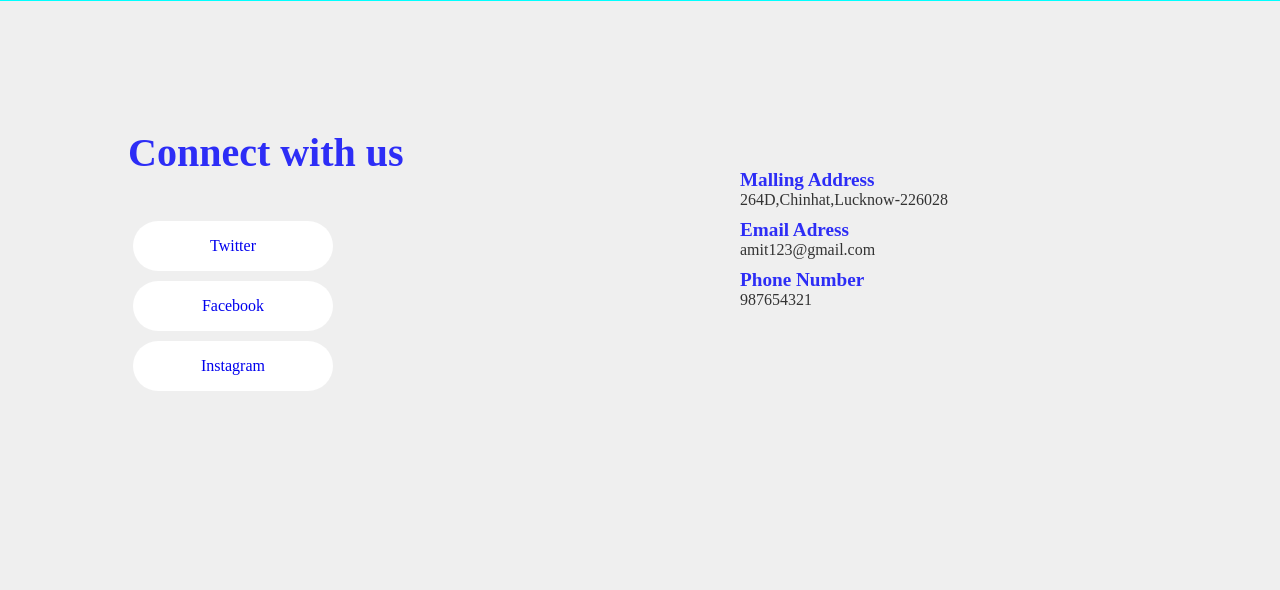
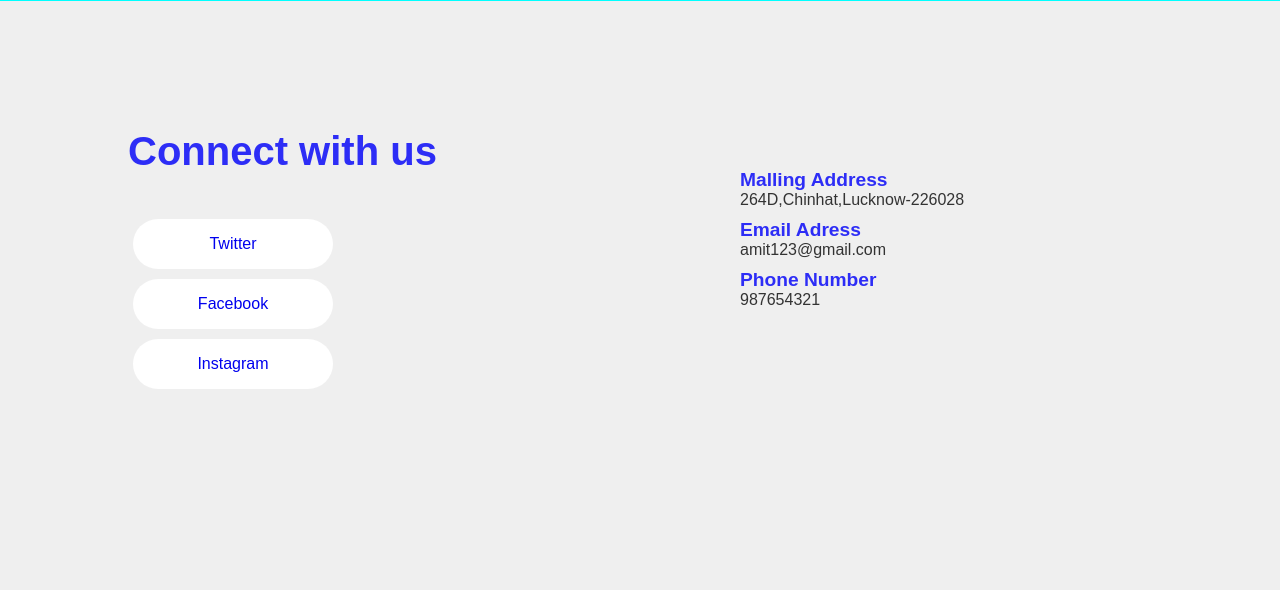
Before and after one commit to amit-9695/django_project_001, a Django app: template templates/page_Ex1.html in a window 1280 px wide; the page is wider, and only the part inside the window is pictured. Shown: the part 3199-3789 px from the top of that part. Run offline with Django 5.2, Linux system fonts and the light colour scheme; the template is opened without the code that fills it, so the values that code supplies are empty.

Commit message:
font family change

```diff
--- a/templates/page_Ex1.html
+++ b/templates/page_Ex1.html
@@ -199,11 +199,13 @@
       }
       h2,h4{
         color: #2d2df6;
+        font-family: sans-serif;
       }
 
       .contact>ul>li{
         list-style: none;
         padding: 5px;
+        font-family: sans-serif;
 
       }
 
@@ -216,6 +218,7 @@
       }
       .about>p{
         padding-bottom: 10px;
+        font-family: sans-serif;
       }
 
       .about{
```
